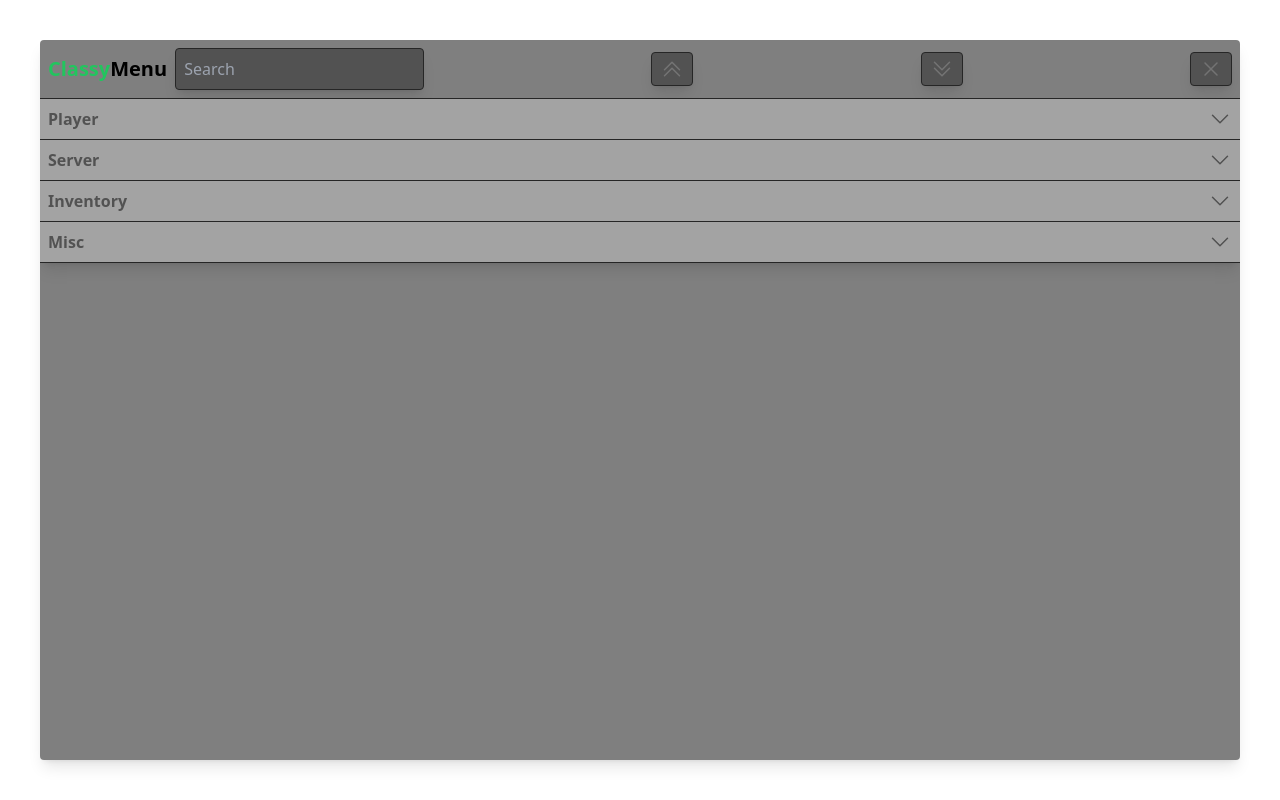
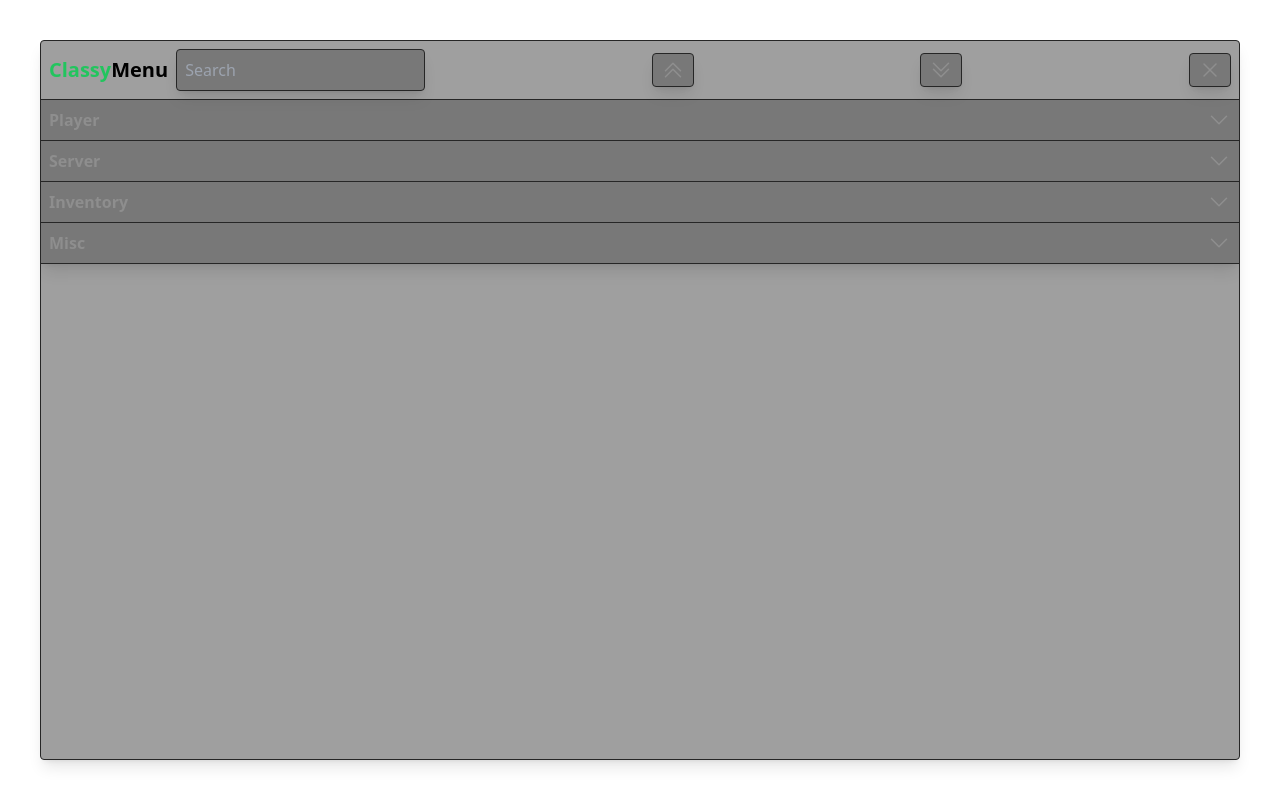
Before and after one commit to Clxssyy/classy-fivem, a React (Vite) app in the folder classy-admin/packages/ui/: page / in a window 1280 px wide. Built offline with nearby package versions, Linux system fonts and the light colour scheme.

Commit message:
Update transparency

```diff
--- a/classy-admin/packages/ui/src/components/MenuCategory.tsx
+++ b/classy-admin/packages/ui/src/components/MenuCategory.tsx
@@ -43,17 +43,15 @@ const MenuCategory = (props: MenuCategoryProps) => {
   return (
     <>
       <div className='flex flex-col'>
-        <div className='flex grow sticky top-0 z-50 bg-neutral-400 group-hover/menu:bg-neutral-600'>
+        <div className='flex grow sticky top-0 z-50 bg-neutral-600/50 group-hover/menu:bg-neutral-600'>
           <button
             onClick={() => setHidden(!hidden)}
-            className='flex grow text-neutral-500 justify-between p-2 border-b border-neutral-800'
+            className='flex grow justify-between p-2 border-b border-neutral-800 text-neutral-400/50 group-hover/menu:text-neutral-400'
           >
-            <h1 className='font-bold text-neutral-600 group-hover/menu:text-neutral-400'>
-              {category}
-            </h1>
+            <h1 className='font-bold'>{category}</h1>
             <div>
               <ChevronDownIcon
-                className={`w-6 h-6 transition-all duration-300 text-neutral-600 group-hover/menu:text-neutral-400 ${
+                className={`w-6 h-6 transition-all duration-300 ${
                   hidden ? 'rotate-0' : 'rotate-180'
                 }`}
               />
@@ -61,7 +59,7 @@ const MenuCategory = (props: MenuCategoryProps) => {
           </button>
         </div>
         <div
-          className={`transition-all duration-300 overflow-hidden bg-white/10 ${
+          className={`transition-all duration-300 overflow-hidden ${
             hidden ? 'max-h-0 ease-out' : 'ease-in max-h-[1000px]'
           }`}
         >
--- a/classy-admin/packages/ui/src/components/MenuItem.tsx
+++ b/classy-admin/packages/ui/src/components/MenuItem.tsx
@@ -37,7 +37,7 @@ const MenuItem = (props: MenuItemProps) => {
           <div className='p-2 min-w-fit'>
             <button
               onClick={func}
-              className='font-bold hover:scale-105 active:scale-95 transition-all bg-neutral-600 rounded px-2 shadow-lg border border-neutral-800 text-neutral-500'
+              className='font-bold hover:scale-105 active:scale-95 transition-all bg-neutral-600/50 rounded px-2 shadow-lg border border-neutral-800 text-neutral-400/50 group-hover/menu:text-neutral-400 group-hover/menu:bg-neutral-600'
             >
               {name}
             </button>
@@ -45,27 +45,27 @@ const MenuItem = (props: MenuItemProps) => {
           {options ? (
             <button
               onClick={() => setHidden(!hidden)}
-              className={`flex grow place-items-center overflow-hidden gap-2 text-neutral-500 ${
+              className={`flex grow place-items-center overflow-hidden gap-2 text-neutral-400/50 ${
                 description ? 'justify-between' : 'justify-end'
               }`}
             >
               {description ? (
                 <div className='overflow-hidden'>
-                  <p className='text-xs truncate text-neutral-600 group-hover/menu:text-neutral-400'>
+                  <p className='text-xs truncate text-neutral-400/50 group-hover/menu:text-neutral-400'>
                     {description}
                   </p>
                 </div>
               ) : null}
               <div className='p-2'>
                 <ChevronDownIcon
-                  className={`w-6 h-6 transition-all duration-300 text-neutral-600 group-hover/menu:text-neutral-400 ${
+                  className={`w-6 h-6 transition-all duration-300 text-neutral-400/50 group-hover/menu:text-neutral-400 ${
                     hidden ? 'rotate-0' : 'rotate-180'
                   }`}
                 />
               </div>
             </button>
           ) : description ? (
-            <div className='flex place-items-center overflow-hidden text-neutral-600 group-hover/menu:text-neutral-400'>
+            <div className='flex place-items-center overflow-hidden text-neutral-400/50 group-hover/menu:text-neutral-400'>
               <p className='text-xs truncate'>{description}</p>
             </div>
           ) : null}
--- a/classy-admin/packages/ui/src/pages/adminMenu/AdminMenu.tsx
+++ b/classy-admin/packages/ui/src/pages/adminMenu/AdminMenu.tsx
@@ -28,7 +28,7 @@ const AdminMenu = () => {
                 type='text'
                 placeholder='Player ID'
                 id='player-id'
-                className='p-2 rounded shadow-md'
+                className='p-2 rounded shadow-md bg-white/50 group-hover/menu:bg-white'
               />
             </>
           ),
@@ -43,15 +43,20 @@ const AdminMenu = () => {
                 type='text'
                 placeholder='Player ID'
                 id='player-id'
-                className='p-2 rounded shadow-md'
+                className='p-2 rounded shadow-md bg-white/50 group-hover/menu:bg-white'
               />
               <input
                 type='text'
                 placeholder='Weapon Name'
                 id='weapon-name'
-                className='p-2 rounded shadow-md'
+                className='p-2 rounded shadow-md bg-white/50 group-hover/menu:bg-white'
               />
-              <input type='text' placeholder='Ammo' id='ammo' className='p-2 rounded shadow-md' />
+              <input
+                type='text'
+                placeholder='Ammo'
+                id='ammo'
+                className='p-2 rounded shadow-md bg-white/50 group-hover/menu:bg-white'
+              />
             </>
           ),
         },
@@ -75,7 +80,7 @@ const AdminMenu = () => {
                 type='text'
                 placeholder='Vehicle Name'
                 id='vehicle-name'
-                className='p-2 rounded shadow-md'
+                className='p-2 rounded shadow-md bg-white/50 group-hover/menu:bg-white'
               />
             </>
           ),
@@ -86,9 +91,24 @@ const AdminMenu = () => {
           itemFunction: kill,
           functionOptions: (
             <>
-              <input type='text' placeholder='X' id='x' className='p-2 rounded shadow-md' />
-              <input type='text' placeholder='Y' id='y' className='p-2 rounded shadow-md' />
-              <input type='text' placeholder='Z' id='z' className='p-2 rounded shadow-md' />
+              <input
+                type='text'
+                placeholder='X'
+                id='x'
+                className='p-2 rounded shadow-md bg-white/50 group-hover/menu:bg-white'
+              />
+              <input
+                type='text'
+                placeholder='Y'
+                id='y'
+                className='p-2 rounded shadow-md bg-white/50 group-hover/menu:bg-white'
+              />
+              <input
+                type='text'
+                placeholder='Z'
+                id='z'
+                className='p-2 rounded shadow-md bg-white/50 group-hover/menu:bg-white'
+              />
               <div className='flex place-items-center gap-2'>
                 <label htmlFor='waypoint'>Waypoint</label>
                 <input type='checkbox' name='waypoint' id='waypoint' className='w-6 h-6' />
@@ -111,7 +131,7 @@ const AdminMenu = () => {
                 type='text'
                 placeholder='Player ID'
                 id='player-id'
-                className='p-2 rounded shadow-md'
+                className='p-2 rounded shadow-md bg-white/50 group-hover/menu:bg-white'
               />
             </>
           ),
@@ -126,19 +146,19 @@ const AdminMenu = () => {
                 type='text'
                 placeholder='Player ID'
                 id='player-id'
-                className='p-2 rounded shadow-md'
+                className='p-2 rounded shadow-md bg-white/50 group-hover/menu:bg-white'
               />
               <input
                 type='text'
                 placeholder='Reason'
                 id='reason'
-                className='p-2 rounded shadow-md'
+                className='p-2 rounded shadow-md bg-white/50 group-hover/menu:bg-white'
               />
               <input
                 type='text'
                 placeholder='Duration'
                 id='duration'
-                className='p-2 rounded shadow-md'
+                className='p-2 rounded shadow-md bg-white/50 group-hover/menu:bg-white'
               />
             </>
           ),
@@ -153,7 +173,7 @@ const AdminMenu = () => {
                 type='text'
                 placeholder='Message'
                 id='message'
-                className='p-2 rounded shadow-md'
+                className='p-2 rounded shadow-md bg-white/50 group-hover/menu:bg-white'
               />
             </>
           ),
@@ -168,7 +188,7 @@ const AdminMenu = () => {
                 type='text'
                 placeholder='Weather Name'
                 id='weather-name'
-                className='p-2 rounded shadow-md'
+                className='p-2 rounded shadow-md bg-white/50 group-hover/menu:bg-white'
               />
             </>
           ),
@@ -179,7 +199,12 @@ const AdminMenu = () => {
           itemFunction: kill,
           functionOptions: (
             <>
-              <input type='text' placeholder='Time' id='time' className='p-2 rounded shadow-md' />
+              <input
+                type='text'
+                placeholder='Time'
+                id='time'
+                className='p-2 rounded shadow-md bg-white/50 group-hover/menu:bg-white'
+              />
             </>
           ),
         },
@@ -198,19 +223,19 @@ const AdminMenu = () => {
                 type='text'
                 placeholder='Player ID'
                 id='player-id'
-                className='p-2 rounded shadow-md'
+                className='p-2 rounded shadow-md bg-white/50 group-hover/menu:bg-white'
               />
               <input
                 type='text'
                 placeholder='Item Name'
                 id='item-name'
-                className='p-2 rounded shadow-md'
+                className='p-2 rounded shadow-md bg-white/50 group-hover/menu:bg-white'
               />
               <input
                 type='text'
                 placeholder='Amount'
                 id='amount'
-                className='p-2 rounded shadow-md'
+                className='p-2 rounded shadow-md bg-white/50 group-hover/menu:bg-white'
               />
             </>
           ),
@@ -225,19 +250,19 @@ const AdminMenu = () => {
                 type='text'
                 placeholder='Player ID'
                 id='player-id'
-                className='p-2 rounded shadow-md'
+                className='p-2 rounded shadow-md bg-white/50 group-hover/menu:bg-white'
               />
               <input
                 type='text'
                 placeholder='Item Name'
                 id='item-name'
-                className='p-2 rounded shadow-md'
+                className='p-2 rounded shadow-md bg-white/50 group-hover/menu:bg-white'
               />
               <input
                 type='text'
                 placeholder='Amount'
                 id='amount'
-                className='p-2 rounded shadow-md'
+                className='p-2 rounded shadow-md bg-white/50 group-hover/menu:bg-white'
               />
             </>
           ),
@@ -300,7 +325,7 @@ const AdminMenu = () => {
 
   return (
     <div className='grid align-items h-screen p-10 overflow-hidden'>
-      <div className='bg-black/50 rounded flex flex-col shadow-lg overflow-hidden hover:bg-neutral-700 group/menu'>
+      <div className='bg-neutral-700/50 border border-neutral-800 rounded flex flex-col shadow-lg overflow-hidden hover:bg-neutral-700 group/menu'>
         <div className='justify-between flex border-b border-neutral-800'>
           <div className='flex p-2 place-items-center gap-2'>
             <h1 className='text-xl font-bold cursor-default select-none'>
@@ -311,7 +336,7 @@ const AdminMenu = () => {
               name='Search'
               id='search'
               placeholder='Search'
-              className='p-2 rounded hidden sm:block bg-neutral-600 shadow-lg border border-neutral-800'
+              className='p-2 rounded hidden sm:block text-neutral-400/50 bg-neutral-600/50 shadow-lg border border-neutral-800 group-hover/menu:bg-neutral-600 group-hover/menu:text-neutral-400'
               value={search}
               onChange={(e) => setSearch(e.target.value)}
             />
@@ -321,7 +346,7 @@ const AdminMenu = () => {
               onClick={() => {
                 setCollapse(!collapse)
               }}
-              className='hidden sm:block hover:scale-105 transition-all active:scale-95 text-neutral-500 bg-neutral-600 rounded p-1 px-2 shadow-lg border border-neutral-800'
+              className='hidden sm:block hover:scale-105 transition-all active:scale-95 text-neutral-400/50 bg-neutral-600/50 rounded p-1 px-2 shadow-lg border border-neutral-800 group-hover/menu:bg-neutral-600 group-hover/menu:text-neutral-400'
             >
               <ChevronDoubleUpIcon className='w-6 h-6' />
             </button>
@@ -331,7 +356,7 @@ const AdminMenu = () => {
               onClick={() => {
                 setExtend(extend + 1)
               }}
-              className='hidden sm:block hover:scale-105 transition-all active:scale-95 text-neutral-500 bg-neutral-600 rounded p-1 px-2 shadow-lg border border-neutral-800'
+              className='hidden sm:block hover:scale-105 transition-all active:scale-95 text-neutral-400/50 bg-neutral-600/50 rounded p-1 px-2 shadow-lg border border-neutral-800 group-hover/menu:bg-neutral-600 group-hover/menu:text-neutral-400'
             >
               <ChevronDoubleDownIcon className='w-6 h-6' />
             </button>
@@ -339,13 +364,13 @@ const AdminMenu = () => {
           <div className='p-2 flex place-items-center'>
             <button
               onClick={close}
-              className='hover:scale-105 transition-all active:scale-95 text-neutral-500 bg-neutral-600 rounded p-1 px-2 shadow-lg border border-neutral-800'
+              className='hover:scale-105 transition-all active:scale-95 text-neutral-400/50 bg-neutral-600/50 rounded p-1 px-2 shadow-lg border border-neutral-800 group-hover/menu:bg-neutral-600 group-hover/menu:text-neutral-400'
             >
               <XMarkIcon className='w-6 h-6' />
             </button>
           </div>
         </div>
-        <div id='menuItems' className='bg-white/20 shadow-lg overflow-y-auto'>
+        <div id='menuItems' className='shadow-lg overflow-y-auto'>
           {filteredItems.map((group, index) => {
             return (
               <MenuCategory
```
